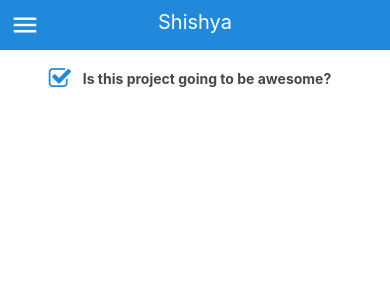
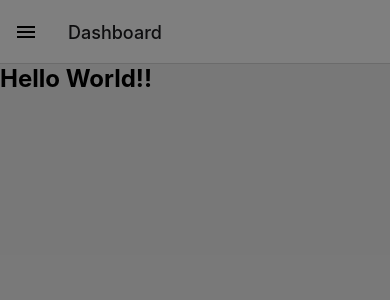
Before and after one commit to Shishya-App/shishya-frontend-user, a React Native app: screen /Main in a window 390 px wide. Shown: the top 300 px of the page. Built offline with nearby package versions, Linux system fonts and the light colour scheme.

Commit message:
added navigation, routing and created folder structure

```diff
--- a/App.tsx
+++ b/App.tsx
@@ -1,30 +1,40 @@
-import { useState } from "react";
+import "react-native-gesture-handler";
 import { StyleSheet } from "react-native";
-import { CheckBox, Header } from "@rneui/themed";
 import { SafeAreaProvider } from "react-native-safe-area-context";
+import { NavigationContainer } from "@react-navigation/native";
+// import { createStackNavigator } from "@react-navigation/stack";
+import { createNativeStackNavigator } from "@react-navigation/native-stack";
 
-export default () => {
-  const [check1, setCheck1] = useState(true);
+import useFirstLaunch from "./hooks/useFirstLaunch";
+import { AppRoutes } from "./constants/AppRoutes";
+
+import Loading from "./components/Loading";
+import MainNavigator from "./constants/MainNavigator";
+
+const AppStack = createNativeStackNavigator<AppRoutes>();
+
+const App = () => {
+  const isFirstLaunch = useFirstLaunch();
+
+  if (isFirstLaunch === null) return <Loading />;
+
+  //todo -> Create Auth stack manager here after implementing auth flow (Right now constants are set)
 
   return (
-    <SafeAreaProvider>
-      <Header
-        leftComponent={{
-          icon: "menu",
-          color: "white",
-          size: 30,
-        }}
-        centerComponent={{ text: "Shishya", style: styles.heading }}
-      ></Header>
-      <CheckBox
-        center
-        title="Is this project going to be awesome?"
-        checked={check1}
-        onPress={() => setCheck1(!check1)}
-      />
-    </SafeAreaProvider>
+    <NavigationContainer>
+      <SafeAreaProvider>
+        <AppStack.Navigator
+          screenOptions={{ headerShown: false }}
+          initialRouteName={"Main"}
+        >
+          <AppStack.Screen name="Main" component={MainNavigator}/>
+        </AppStack.Navigator>
+      </SafeAreaProvider>
+    </NavigationContainer>
   );
-}
+};
+
+export default App;
 
 const styles = StyleSheet.create({
   heading: {
--- a/babel.config.js
+++ b/babel.config.js
@@ -2,5 +2,6 @@
   api.cache(true);
   return {
     presets: ['babel-preset-expo'],
+    plugins: ["react-native-reanimated/plugin"],
   };
 };
--- /dev/null
+++ b/components/Loading.tsx
@@ -0,0 +1,21 @@
+import React from "react";
+import { StyleSheet, Text, View, ActivityIndicator} from "react-native";
+
+const Loading = () => {
+    return (
+        <View style={styles.mainBody}>
+            <ActivityIndicator size="large" color="#0000ff" />
+        </View>
+    )
+}
+
+const styles = StyleSheet.create({
+    mainBody: {
+        flex: 1,
+        display:'flex',
+        justifyContent:'center',
+        alignItems:'center'
+    }
+});
+
+export default Loading;
--- /dev/null
+++ b/constants/AppRoutes.tsx
@@ -0,0 +1,15 @@
+import { ParamListBase, RouteProp } from "@react-navigation/native";
+import { NativeStackNavigationProp } from "@react-navigation/native-stack";
+
+export interface StackNavigationProps<
+  Paramlist extends ParamListBase,
+  RouteName extends keyof Paramlist = string
+> {
+  navigation: NativeStackNavigationProp<Paramlist, RouteName>;
+  route: RouteProp<Paramlist, RouteName>;
+}
+
+export type AppRoutes = {
+    Authentication: undefined;
+    Main: undefined;
+  };
--- /dev/null
+++ b/constants/DrawerRoutes.tsx
@@ -0,0 +1,14 @@
+import { ParamListBase, RouteProp } from "@react-navigation/native";
+import { DrawerNavigationProp } from "@react-navigation/drawer";
+
+export interface DrawerNavigationProps<
+  Paramlist extends ParamListBase,
+  RouteName extends keyof Paramlist = string
+> {
+  navigation: DrawerNavigationProp<Paramlist, RouteName>;
+  route: RouteProp<Paramlist, RouteName>;
+}
+
+export type DrawerRoutes = {
+    Dashboard: undefined
+};
--- /dev/null
+++ b/constants/MainNavigator.tsx
@@ -0,0 +1,41 @@
+import React from "react";
+import { createDrawerNavigator } from "@react-navigation/drawer";
+import { createMaterialTopTabNavigator } from "@react-navigation/material-top-tabs";
+import { DrawerRoutes } from "./DrawerRoutes";
+import {
+  MaterialIcons as Icon,
+  MaterialCommunityIcons,
+  FontAwesome5,
+} from "@expo/vector-icons";
+
+import GetStarted from "../screens/GetStarted";
+
+const Drawer = createDrawerNavigator<DrawerRoutes>();
+
+const MainNavigator = () => {
+  return (
+    <Drawer.Navigator
+      screenOptions={{
+        drawerActiveBackgroundColor: "#D2D2D2",
+        drawerLabelStyle: {
+          fontSize: 16,
+          fontWeight: "bold",
+        },
+        drawerActiveTintColor: "#131313",
+      }}
+      useLegacyImplementation={true}
+    >
+      <Drawer.Screen
+        name="Dashboard"
+        component={GetStarted}
+        options={{
+          drawerIcon: () => (
+            <MaterialCommunityIcons name="view-dashboard" size={24} />
+          ),
+        }}
+      />
+    </Drawer.Navigator>
+  );
+};
+
+export default MainNavigator;
--- /dev/null
+++ b/hooks/useFirstLaunch.ts
@@ -0,0 +1,21 @@
+import { useState, useEffect } from "react";
+import AsyncStorage from "@react-native-async-storage/async-storage";
+
+const useFirstLaunch = () => {
+  const [isFirstLaunch, setIsFirstLaunch] = useState<null | boolean>(null);
+
+  useEffect(() => {
+    const getInitialState = async () => {
+      const value = await AsyncStorage.getItem("@launched");
+      if (value === null) {
+        await AsyncStorage.setItem("@launched", "true");
+        setIsFirstLaunch(true);
+      } else setIsFirstLaunch(false);
+    };
+    getInitialState();
+  }, []);
+
+  return isFirstLaunch;
+};
+
+export default useFirstLaunch;
--- /dev/null
+++ b/screens/GetStarted.tsx
@@ -0,0 +1,21 @@
+import React from "react";
+import { StyleSheet, Text, View } from "react-native";
+
+const GetStarted = () => {
+
+    return (
+        <View>
+            <Text style={styles.textStyle}>Hello World!!</Text>
+        </View>
+    )
+}
+
+export default GetStarted;
+
+const styles = StyleSheet.create({
+    textStyle: {
+        color:'black',
+        fontSize:24,
+        fontWeight: '700'
+    }
+});
```
Also changed, not shown: package.json (+10 -0 lines), assets/images/background.svg (added), 1 other file (tests, documents, lock files or other folders).
